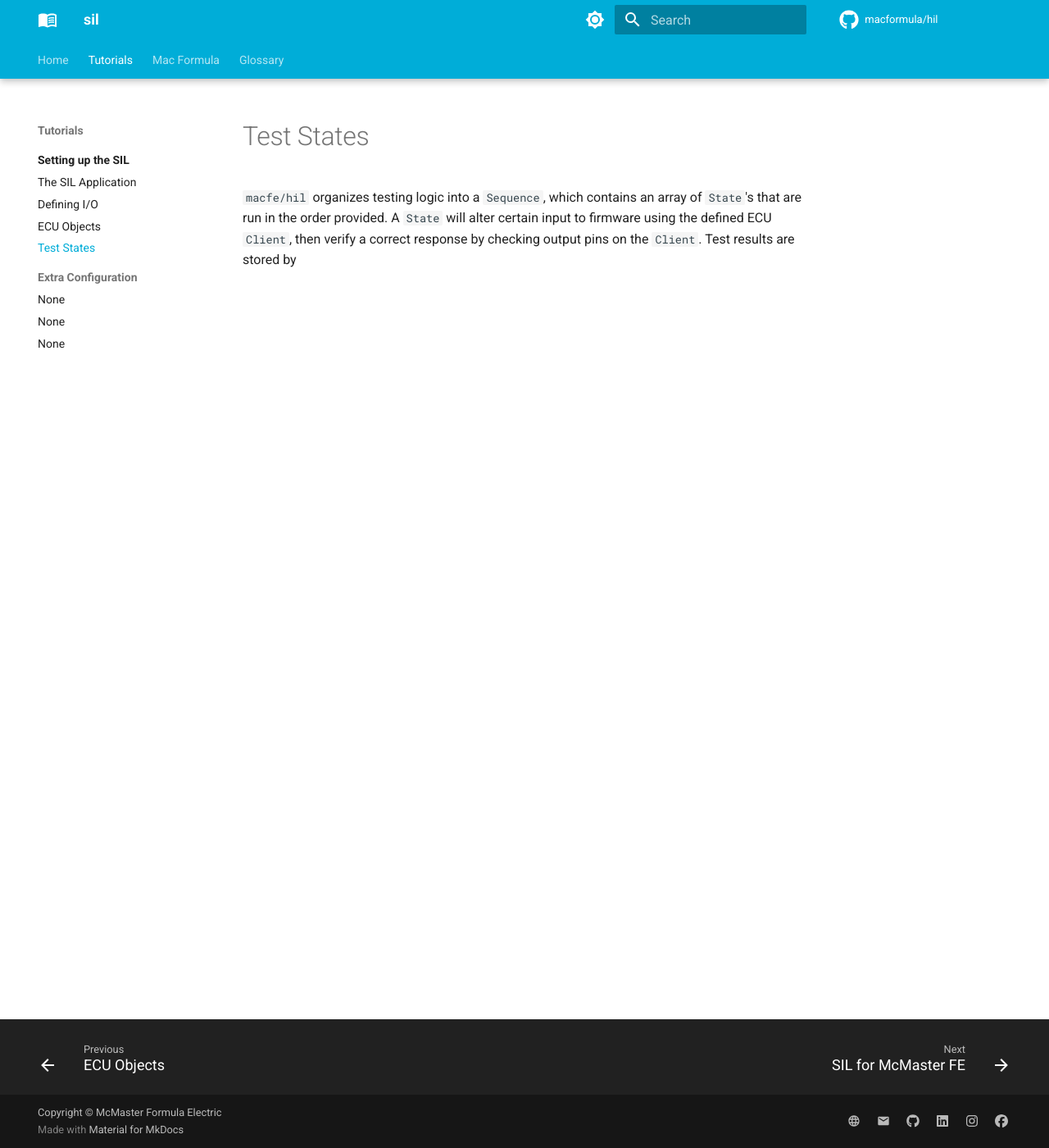
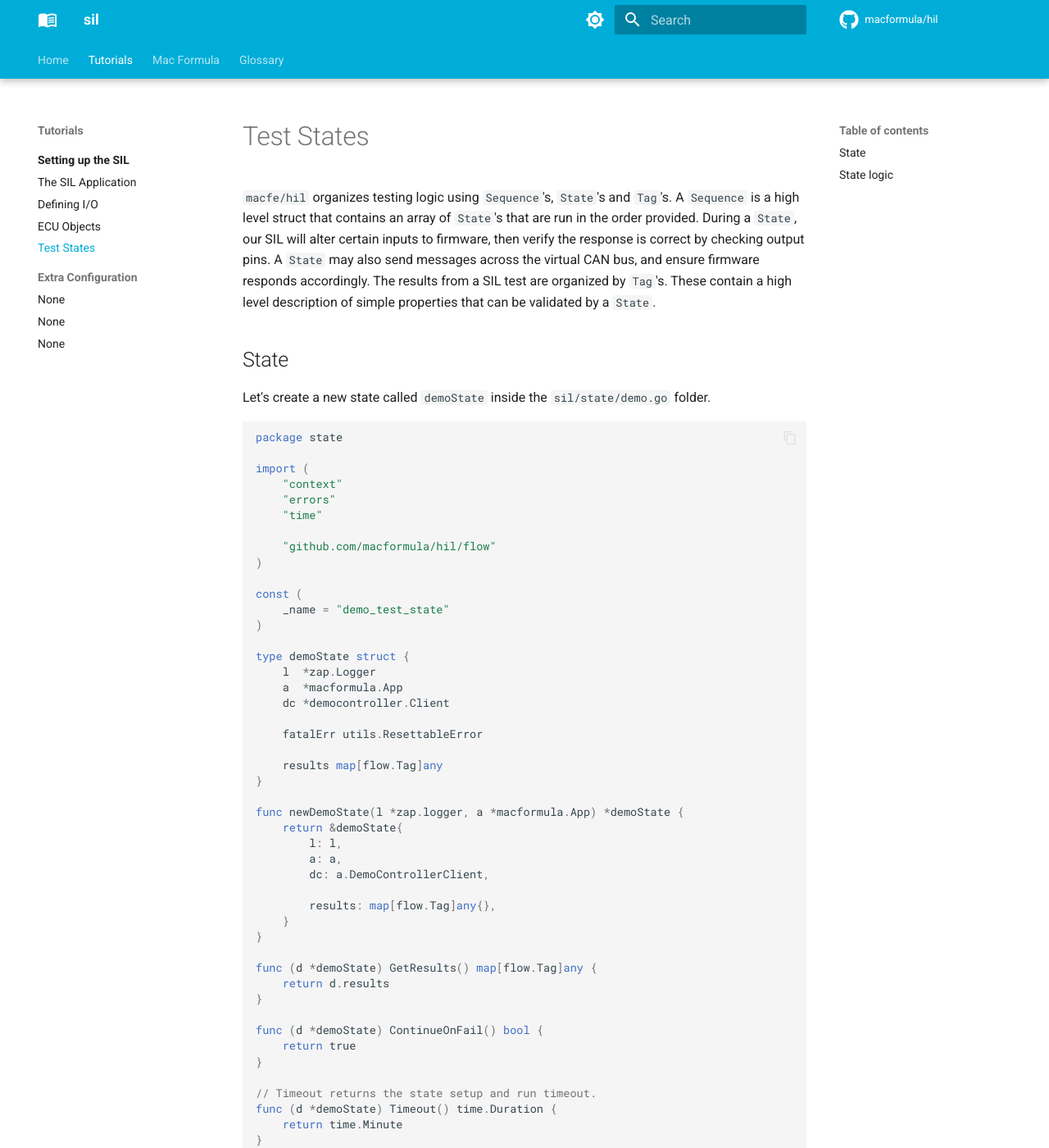
Before and after one commit to macformula/hil, an MkDocs documentation site: the page built from docs/docs/tutorials/setup/4.md, in a window 1280 px wide and 1400 px high. Shown: the whole window at 82% size. Built offline with MkDocs 1.6.1 and Material for MkDocs 9.7.7, drawn with Linux system fonts in a browser that asks for light colours; comment, search, counter and statistics services are not loaded; some of the changed text lies outside the part shown.

Commit message:
added to step 4

````diff
--- a/docs/docs/tutorials/setup/4.md
+++ b/docs/docs/tutorials/setup/4.md
@@ -1,5 +1,91 @@
 # Test States
 
-`macfe/hil` organizes testing logic into a `Sequence`, which contains an array of `State`'s that
-are run in the order provided. A `State` will alter certain input to firmware using the defined ECU `Client`, then verify
-a correct response by checking output pins on the `Client`. Test results are stored by
+`macfe/hil` organizes testing logic using `Sequence`'s, `State`'s and `Tag`'s. A `Sequence`
+is a high level struct that contains an array of `State`'s that are run in the order provided.
+During a `State`, our SIL will alter certain inputs to firmware,
+then verify the response is correct by checking output pins. A `State` may
+also send messages across the virtual CAN bus, and ensure firmware responds
+accordingly. The results from a SIL test are organized by `Tag`'s. These contain a high level
+description of simple properties that can be validated by a `State`.
+
+## State
+
+Let's create a new state called `demoState` inside the `sil/state/demo.go` folder.
+
+```go
+package state
+
+import (
+	"context"
+	"errors"
+	"time"
+
+	"github.com/macformula/hil/flow"
+)
+
+const (
+	_name = "demo_test_state"
+)
+
+type demoState struct {
+	l  *zap.Logger
+	a  *macformula.App
+	dc *democontroller.Client
+
+	fatalErr utils.ResettableError
+
+	results map[flow.Tag]any
+}
+
+func newDemoState(l *zap.logger, a *macformula.App) *demoState {
+	return &demoState{
+        l: l,
+        a: a,
+        dc: a.DemoControllerClient,
+
+        results: map[flow.Tag]any{},
+    }
+}
+
+func (d *demoState) GetResults() map[flow.Tag]any {
+	return d.results
+}
+
+func (d *demoState) ContinueOnFail() bool {
+	return true
+}
+
+// Timeout returns the state setup and run timeout.
+func (d *demoState) Timeout() time.Duration {
+	return time.Minute
+}
+
+// Setup executes any necessary setup logic before run.
+func (d *demoState) Setup(ctx context.Context) error {
+	n.setupCalled = true
+
+	return nil
+}
+
+// Name is the name of the state.
+func (d *demoState) Name() string {
+	return _name
+}
+
+// Run is the logic that gets executed after setup.
+func (d *demoState) Run(_ context.Context) error {
+	return nil
+}
+
+// FatalError indicates if any non-recoverable errors have occured.
+func (d *demoState) FatalError() error {
+	return d.fatalErr
+}
+```
+
+!!! info
+    Even though some of these methods will not be used for every `State`, they must be defined in order for `demoState` to implement the `State` interface.
+
+## State logic
+
+Now that our initial `demoState` is defined, we can add testing logic inside the `Run` method. For our example,
````
